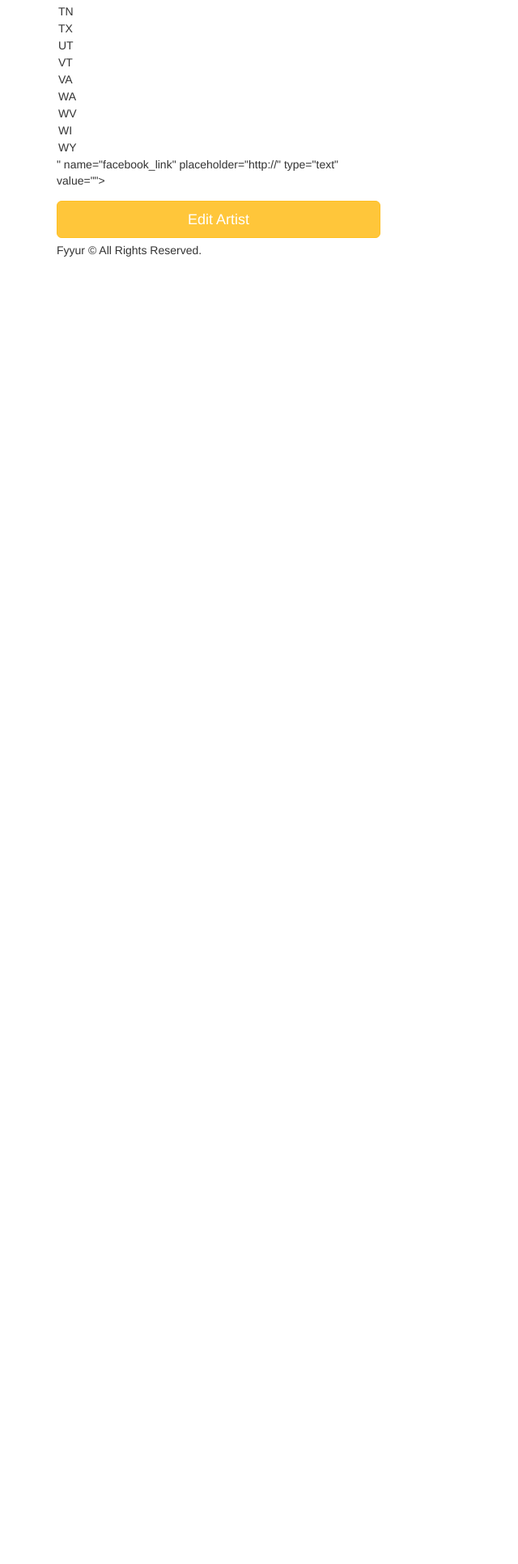
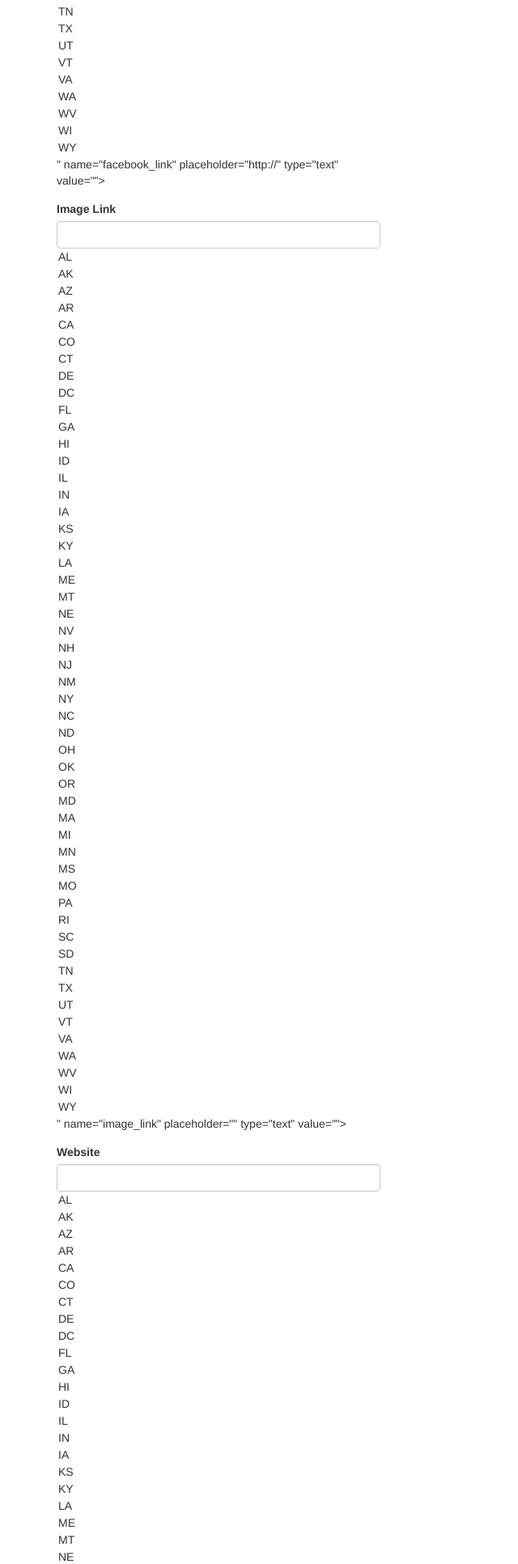
Before and after one commit to amitkb3/fyyur, a Flask app: page /artists/1/edit in a window 1280 px wide. Shown: the part 1808-3740 px from the top of the page at 81% size, without its empty margins (0-640 px from the left). Before the commit the page ends 2125 px from the top, so only its background shows below. Run offline with Flask 2, Linux system fonts and the light colour scheme; data that the repository does not hold is empty; some libraries are stand-ins or nearby versions.

Commit message:
populate edit  artist form

```diff
--- a/forms.py
+++ b/forms.py
@@ -229,6 +229,19 @@
         # TODO implement enum restriction
         'facebook_link', validators=[URL()]
     )
+    website = StringField(
+        'website', validators=[URL()]
+    )
+    seeking_venue = SelectField(
+        'seeking_venue', validators=[DataRequired()],
+        choices=[
+            ('Yes', 'Yes'),
+            ('No', 'No')
+        ]
+    )
+    seeking_description = StringField(
+        'seeking_description'
+    )
 
 
 # TODO IMPLEMENT NEW ARTIST FORM AND NEW SHOW FORM
--- a/templates/forms/edit_artist.html
+++ b/templates/forms/edit_artist.html
@@ -31,7 +31,23 @@
       <div class="form-group">
           <label for="genres">Facebook Link</label>
           {{ form.facebook_link(class_ = 'form-control', placeholder='http://', id=form.state, autofocus = true) }}
-        </div>
+      </div>
+      <div class="form-group">
+        <label for="genres">Image Link</label>
+        {{ form.image_link(class_ = 'form-control', placeholder=artist.image_link, id=form.state, autofocus = true) }}
+    </div>
+    <div class="form-group">
+        <label for="genres">Website</label>
+        {{ form.website(class_ = 'form-control', placeholder=artist.website, id=form.state, autofocus = true) }}
+    </div>
+    <div class="form-group">
+        <label>Seeking Venue?</label>
+        {{ form.seeking_venue(class_ = 'form-control', placeholder=artist.seeking_venue, autofocus = true) }}
+    </div>
+    <div class="form-group">
+        <label>Description For Venue</label>
+        {{ form.seeking_description(class_ = 'form-control', placeholder=artist.seeking_description, autofocus = true) }}
+    </div>
       <input type="submit" value="Edit Artist" class="btn btn-primary btn-lg btn-block">
     </form>
   </div>
```
